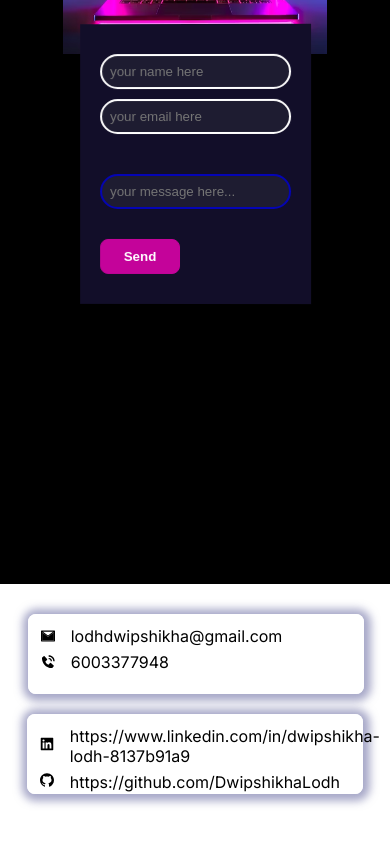
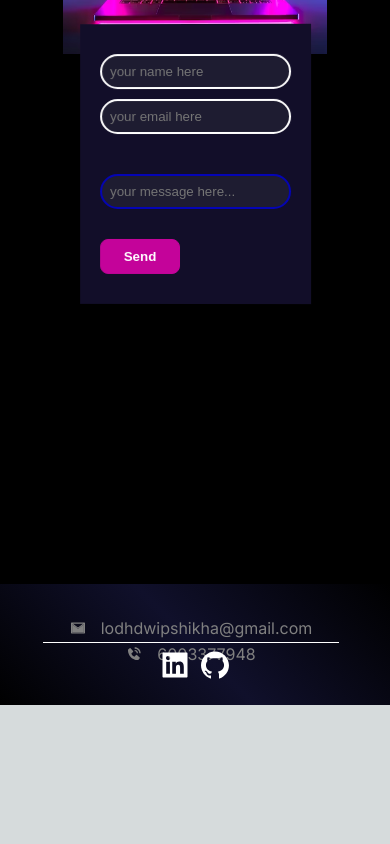
Before and after one commit to DwipshikhaLodh/Portfolio, a Next.js app: page / in a window 390 px wide. Shown: the part 8138-8982 px from the top of the page. After the commit the page ends 8843 px from the top, so only its background shows below. Built offline with nearby package versions, Linux system fonts and the light colour scheme.

Commit message:
changed footer layout

```diff
--- a/app/components/Footer.js
+++ b/app/components/Footer.js
@@ -19,11 +19,9 @@ function Footer() {
             <div className={styles.impLinks}>
                 <span>
                     <Link href='https://www.linkedin.com/in/dwipshikha-lodh-8137b91a9'><AiFillLinkedin/></Link>
-                    <p>https://www.linkedin.com/in/dwipshikha-lodh-8137b91a9</p>
                 </span>
                 <span>
                     <Link href='https://github.com/DwipshikhaLodh'><AiFillGithub/></Link>
-                    <p>https://github.com/DwipshikhaLodh</p>
                 </span>
             </div>
         </div>
--- a/app/page.module.scss
+++ b/app/page.module.scss
@@ -651,22 +651,23 @@
 /*  footer section  */
 .footerContainer{
   display: flex;
-  flex-direction: row;
+  flex-direction: column;
   justify-content: center;
   align-items: center;
   width: 100%;
   margin-top: 20px;
-  padding: 30px;
-  background-color: white;
-  color: black;
+  padding: 10px;
+  background-image: linear-gradient(45deg, black, rgb(16, 16, 43), black);
+  color: white;
 
   div{
     width: 40%;
-    border: 2px solid white;
-    border-radius: 8px;
-    box-shadow: 1px 1px 8px 6px rgba(129, 131, 176, 0.703);
     height: 80px;
-    padding: 10px;
+    padding: 2px;
+    display: flex;
+    flex-direction: row;
+    justify-content: center;
+    align-items: center;
 
     span{
       display: flex;
@@ -683,41 +684,52 @@
 
   .contactDetail{
     margin-right: 8px;
+    justify-content: space-around;
+    border-bottom: 1px solid white;
+    span{
+      color: grey;
+    }
   }
-}
 
-@media screen and (max-width: 865px){
-  .footerContainer{
-    flex-wrap: wrap;
-
-    div{
-      width: 80%;
-      margin-bottom: 20px;
-    }
-
-    .contactDetail{
-      transform: translate(5px);
+  .impLinks{
+    span{
+      font-size: 2em;
+      margin: 4px;
     }
   }
 }
 
-@media screen and (max-width: 593px){
+@media screen and (max-width: 1050px){
   .footerContainer{
-    padding-left: 8px;
-    padding-right: 8px;
     div{
-      width: 90%;
+      width: 60%;
     }
   }
 }
 
-@media screen and (max-width: 370px){
+@media screen and (max-width: 700px){
   .footerContainer{
+    padding: 10px;
     div{
-      height: 140px;
+      width: 80%;
+      margin: 0px;
+      padding: 10px;
+      height: 40px;
+      margin-bottom: 6px;
     }
   }
 }
+
+@media screen and (max-width: 550px){
+  .footerContainer{
+    .contactDetail{
+      flex-direction: column;
+      padding-top: 24px;
+      padding-bottom: 24px;
+    }
+  }
+}
+
 
 /* experience section */
 
```
